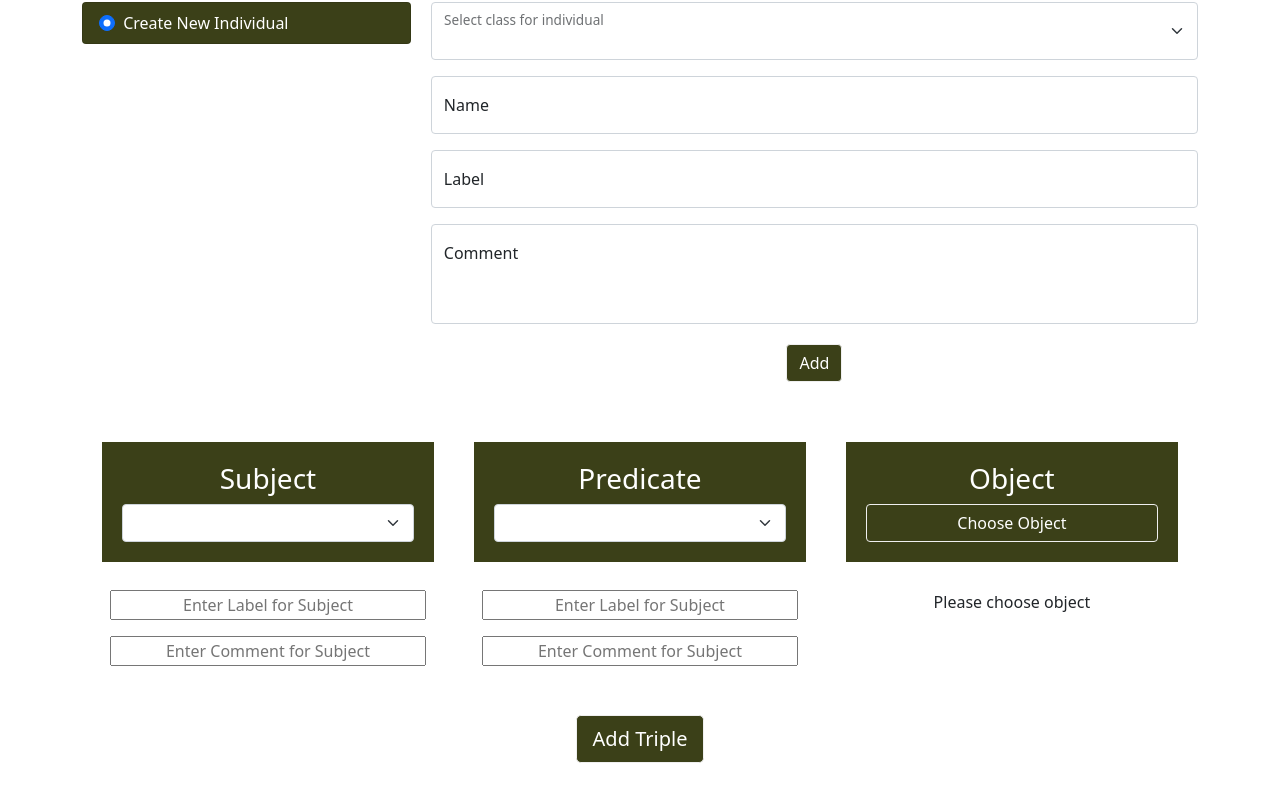
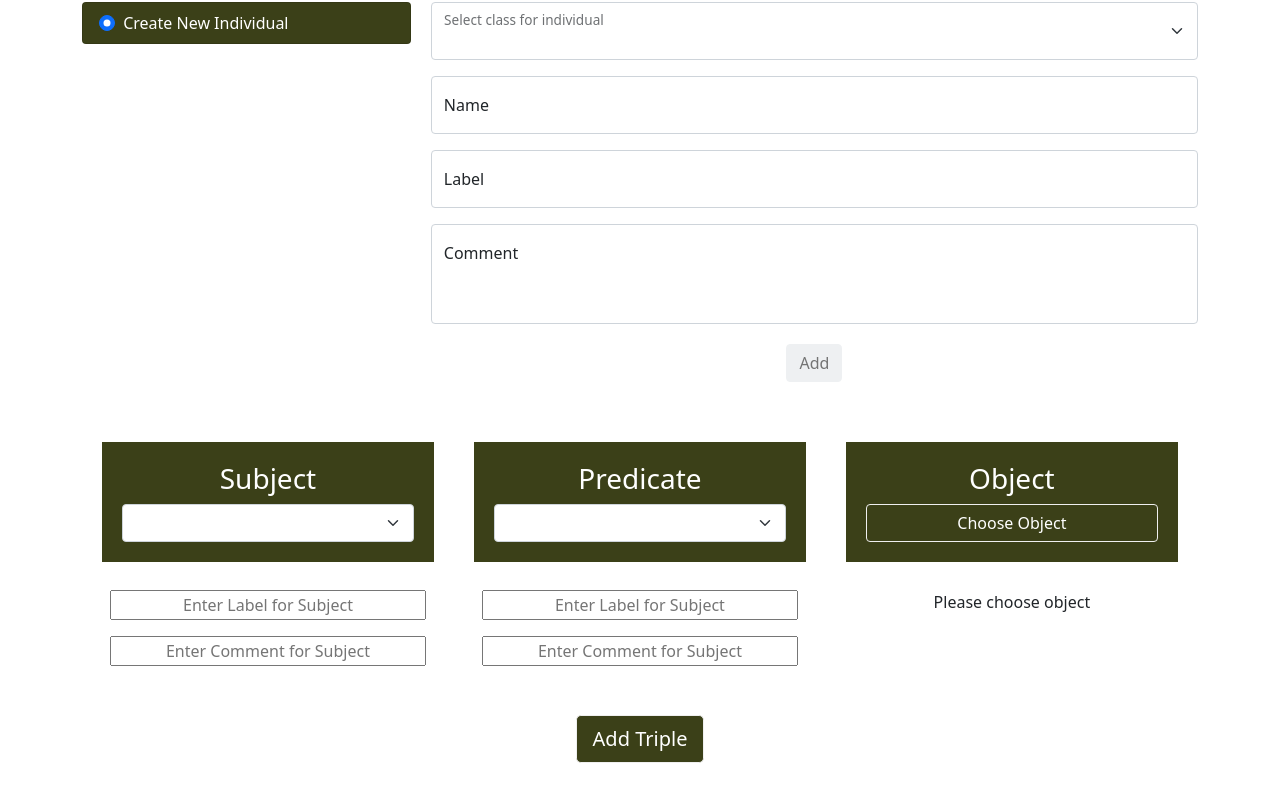
Before and after one commit to dev-flti/semanticsense-vue, a Vue app: page /annotation-create in a window 1280 px wide. Shown: the part 816-1617 px from the top of the page. Built offline with nearby package versions, Linux system fonts and the light colour scheme.

Commit message:
frontend: individual adding ..

```diff
--- a/src/components/annotations/AnnotationIndividual.vue
+++ b/src/components/annotations/AnnotationIndividual.vue
@@ -34,7 +34,7 @@
                         <label for="individualComment">Comment</label>
             </div>
             <div class="individual-buttons">
-                <button class="btn btn-primary" :disabled="!!disabledInput" type="button" @click="addIndividual()">Add</button>
+                <button class="btn btn-primary" :disabled="!!disabledInput || buttonEnabled" type="button" @click="addIndividual()">Add</button>
         </div>
             </div>
 
@@ -81,27 +81,16 @@ export default {
     },
     props: ['individualsList', ],
     methods: {
-        onIndividualChange(event){
-            console.log(event.target)
-        },
-        onClassChange(event){
-            console.log(event.target.value)
-            console.log(this.classes)
-        },
+
         addIndividual(){
             console.log(this.checkedIndividual)
              if (this.individualName != "" && this.individualLabel != "" && this.individualComment != "" && this.selectedClass){
-             /*   this.individuals.push({
-                    "name": this.individualName,
-                    "label": this.individualLabel,
-                    "comment": this.individualComment
-                })
-            } */
             const data = {
                     "name": this.individualName,
                     "label": this.individualLabel,
                     "comment": this.individualComment,
-                    "classId": this.selectedClass
+                    "classId": this.selectedClass,
+                    "classType": this.classes[this.selectedClass].name
                 }
             this.individualName = "";
             this.individualLabel = "";
@@ -120,6 +109,12 @@ export default {
                 classes_arr.push(val)
         });
             return classes_arr;
+        },
+        buttonEnabled() {
+            if ( this.individualName != "" && this.selectedClass && this.individualLabel != "" && this.individualComment != ""){
+                return false
+            }
+            return true
         }
     },
     emits: ['add-individual',]
```
